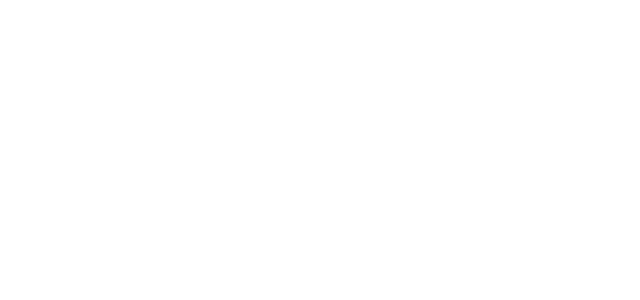
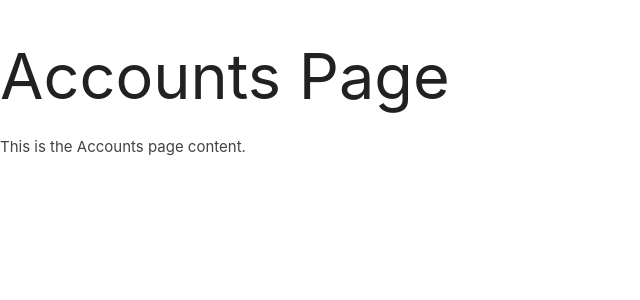
Before and after one commit to adriankokai/spidersdotcofrontend, a React (Create React App) app: page /accounts in a window 1280 px wide. Shown: the top 300 px of the page, without its empty margins (0-640 px from the left). Built offline with nearby package versions, Linux system fonts and the light colour scheme.

Commit message:
create accounts page

```diff
--- a/src/App.js
+++ b/src/App.js
@@ -4,6 +4,7 @@
 import Portfolio from '../src/pages/Portfolio'
 import "materialize-css/dist/css/materialize.min.css";
 import BlogPost from './pages/BlogPost';
+import Accounts from './pages/Accounts';
 
 export class App extends Component {
   render() {
@@ -11,6 +12,7 @@
       <Router>
           <Route exact path='/' component={Blog} />
           <Route exact path='/portfolio' component={Portfolio} />
+          <Route exact path='/accounts' component={Accounts} />
           <Route exact path='/blogpost/:title' component={BlogPost} />
       </Router>
     )
--- a/src/components/navcard/Navcard.js
+++ b/src/components/navcard/Navcard.js
@@ -41,6 +41,13 @@
                                 style={{fontSize: '1.8rem', fontFamily: 'freight-big-pro'}}
                             >
                                 spidersdotco
+                            </a>
+                            <a
+                                href="/accounts"
+                                className="btn black right"
+                                style={props.accounts ? linkButtonStylesActive : linkButtonStyles}
+                            >
+                                accounts
                             </a>
                             <a
                                 href="/portfolio"
--- /dev/null
+++ b/src/pages/Accounts.js
@@ -0,0 +1,12 @@
+import React from 'react'
+
+const Accounts = () => {
+    return (
+        <div>
+            <h1>Accounts Page</h1>
+            <p>This is the Accounts page content.</p>
+        </div>
+    )
+}
+
+export default Accounts
```
